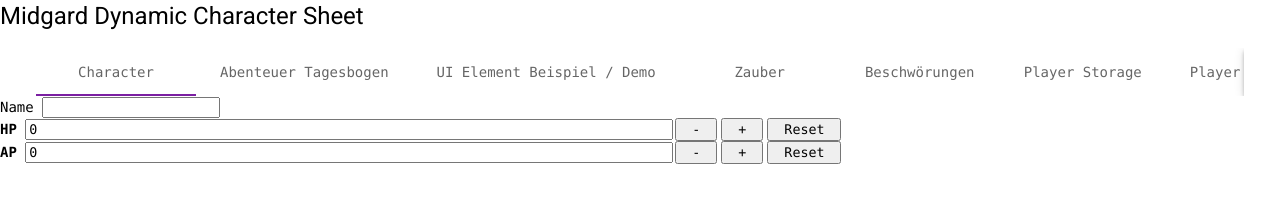
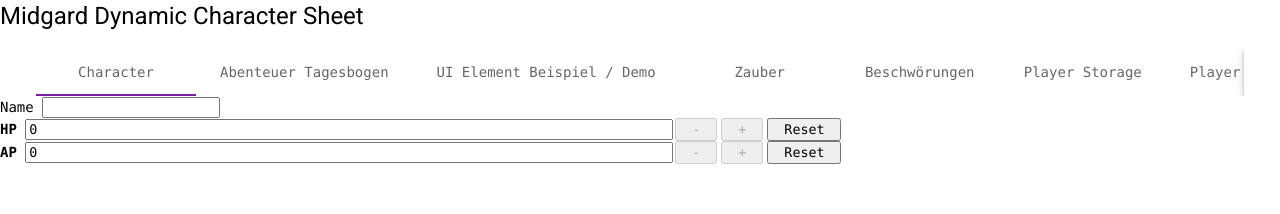
Before and after one commit to hummigbird1/MidgardDynamicCharacterSheet, an Angular app: page / in a window 1280 px wide. Shown: the top 214 px of the page. Built offline with nearby package versions, Linux system fonts and the light colour scheme.

Commit message:
"Improve" numeric value handler to get rid of the angular value has changed after checked error

```diff
--- a/src/app/components/numeric-value-handler/numeric-value-handler.component.css
+++ b/src/app/components/numeric-value-handler/numeric-value-handler.component.css
@@ -1,5 +1,9 @@
 .numeric-input {
   width: 50%;
+}
+
+.invalid-input {
+  background-color: red;
 }
 
 /* Firefox */
--- a/src/app/components/numeric-value-handler/numeric-value-handler.component.html
+++ b/src/app/components/numeric-value-handler/numeric-value-handler.component.html
@@ -1,9 +1,11 @@
 <label>{{ label }}
-    <input type="number" class="numeric-input" [(ngModel)]="currentValue" (ngModelChange)="onModelChange($event)" [max]='maxValue' [min]='minValue'/>
+    <input type="number" class="numeric-input" [(ngModel)]="currentValue"
+        (ngModelChange)="onModelChange($event)" [max]="maxValue" [min]="minValue" required
+        [class.invalid-input]="!isValid" />
 </label>
 
 <span class="buttonContainer">
-    <button (click)="countDown()">-</button>
-    <button (click)="countUp()">+</button>
+    <button (click)="countDown()" [disabled]="!canCountDown || !isValid">-</button>
+    <button (click)="countUp()" [disabled]="!canCountUp || !isValid">+</button>
     <button *ngIf='showReset' (click)="resetValue()">Reset</button>
 </span>
--- a/src/app/components/numeric-value-handler/numeric-value-handler.component.ts
+++ b/src/app/components/numeric-value-handler/numeric-value-handler.component.ts
@@ -1,21 +1,28 @@
-import { Component, Input, OnInit, Output, EventEmitter } from '@angular/core';
+import { Component, Input, Output, EventEmitter } from '@angular/core';
 
 @Component({
   selector: 'app-numeric-value-handler',
   templateUrl: './numeric-value-handler.component.html',
   styleUrls: ['./numeric-value-handler.component.css']
 })
-export class NumericValueHandlerComponent implements OnInit {
+export class NumericValueHandlerComponent {
 
-  @Input() label: string = 'Default';
+  @Input() label: string = '';
   @Input() currentValue: Number = 0;
   @Input() minValue: Number = 0;
   @Input() maxValue: Number = 0;
-  @Input() baseValue: Number | string= 0;
+  @Input() baseValue: Number = 0;
   @Input() showReset: boolean = true;
   @Output() currentValueChange = new EventEmitter<Number>();
 
   constructor() { }
+
+  get isValid() {
+    if (this.currentValue === null || this.currentValue === undefined)
+      return false;
+
+    return this.currentValue >= this.minValue && this.currentValue <= this.maxValue;
+  }
 
   onModelChange(event: Event): void {
     // Unclear workaround:
@@ -24,27 +31,50 @@ export class NumericValueHandlerComponent implements OnInit {
     this.currentValueChange.emit(this.currentValue);
   }
 
-  ngOnInit(): void {
-    this.resetValue();
+  get canCountUp() {
+    return this.currentValue < this.maxValue;
+  }
+
+  get canCountDown() {
+    return this.currentValue > this.minValue;
   }
 
   // TODO MaxWert muss überschreibbar werden wenn man z.B. im Level Up Modus ist
   countUp() {
-    if(this.currentValue < this.maxValue) {
-      this.currentValue = Number(this.currentValue)+1;
-      this.currentValueChange.emit(this.currentValue);
+    if (this.canCountUp) {
+      this.updateCurrentValue(Number(this.currentValue) + 1);
     }
   }
 
   countDown() {
-    if(this.currentValue > this.minValue) {
-      this.currentValue = Number(this.currentValue)-1;
-      this.currentValueChange.emit(this.currentValue);
+    if (this.canCountDown) {
+      this.updateCurrentValue(Number(this.currentValue) - 1);
     }
   }
 
   resetValue() {
-    this.currentValue = Number(this.baseValue);
+    this.updateCurrentValue(this.baseValue);
+  }
+
+  // TODO Only works when input is of type "text" (otherwise we cant get the raw text input to work with https://stackoverflow.com/a/18853513)
+  // But then the currentValue can change types (becoming a string instead of a number breaking other things in here (e.g. the isValid))
+  // so to make this work we would need to switch to a text input approach and make a lot of try-cast to numbers
+  // onKeyDown(event: KeyboardEvent) {
+  //   const inputControl = event.target as HTMLInputElement;
+  //   console.log(inputControl.innerText);
+  //   if (event.key === "=") {
+  //     event.preventDefault();
+  //     try {
+  //       this.updateCurrentValue(Number(eval(inputControl.value)));
+  //     }
+  //     catch {
+  //       // inputControl.valueAsNumber = Number(this.currentValue);
+  //     }
+  //   }
+  // }
+
+  private updateCurrentValue(value: Number): void {
+    this.currentValue = value;
     this.currentValueChange.emit(this.currentValue);
   }
 }
```
